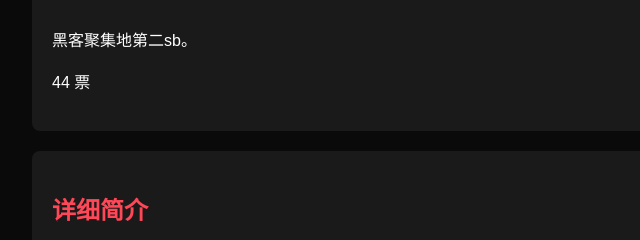
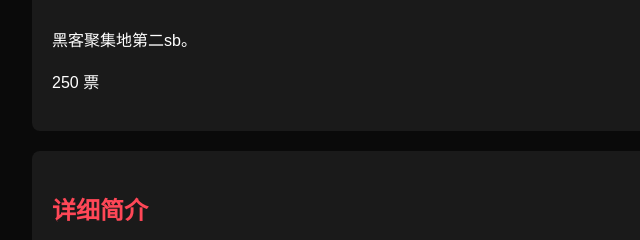
Before and after one commit to gzcmcn/hacker, a plain HTML site: page candidate/2.html in a window 1280 px wide. Shown: the part 1325-1565 px from the top of the page, 96-736 px from the left. Drawn offline with Linux system fonts and the light colour scheme.

Commit message:
Update 2.html

```diff
--- a/candidate/2.html
+++ b/candidate/2.html
@@ -27,7 +27,7 @@
             <p>黑客客聚集地</p>
             <img src="../images/xuanbai.jpg" alt="轩白头像">
             <p>黑客聚集地第二sb。</p>
-            <p>44 票</p>
+            <p>250 票</p>
         </div>
         <div class="profile">
             <h2>详细简介</h2>
```
